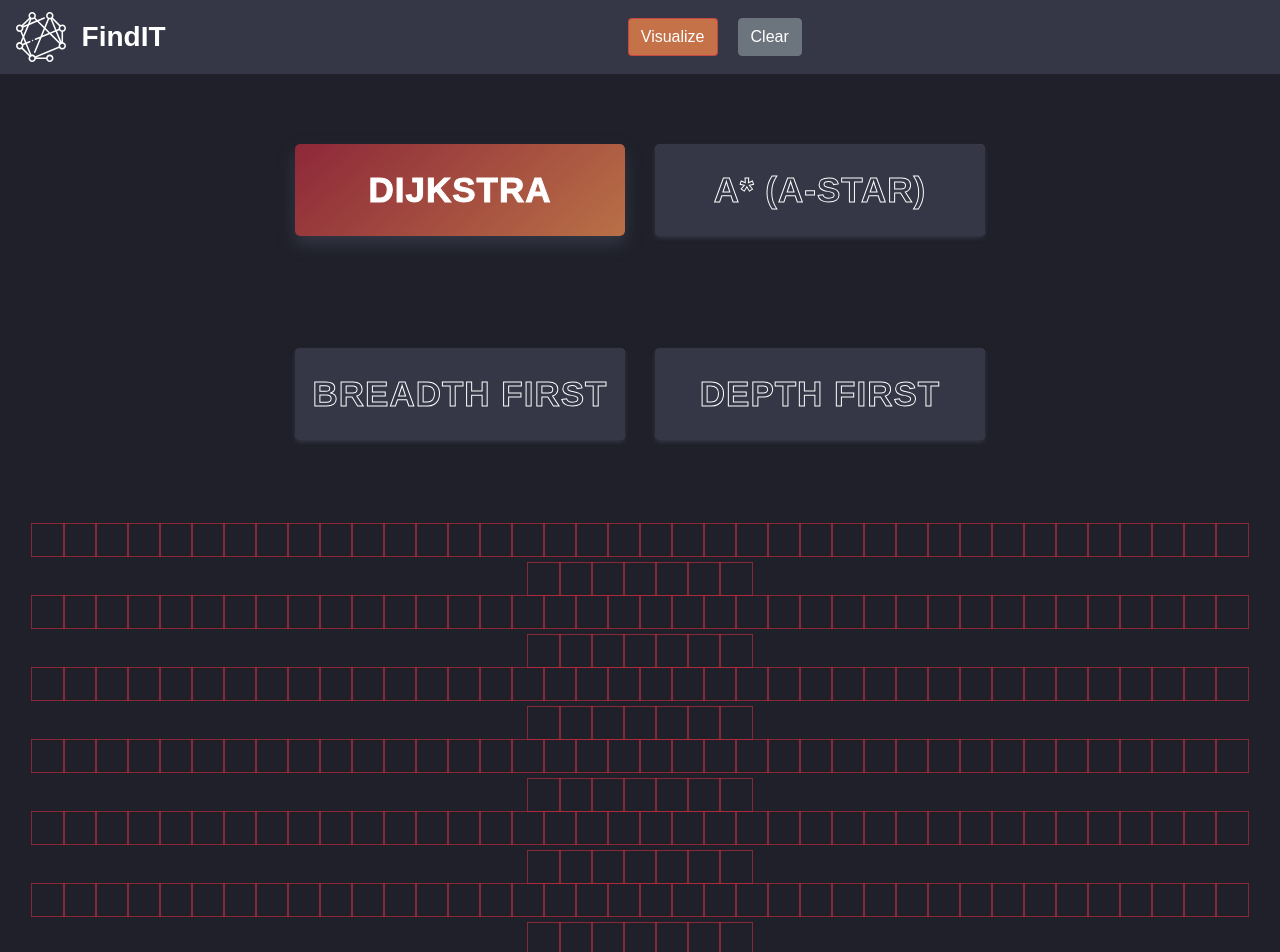
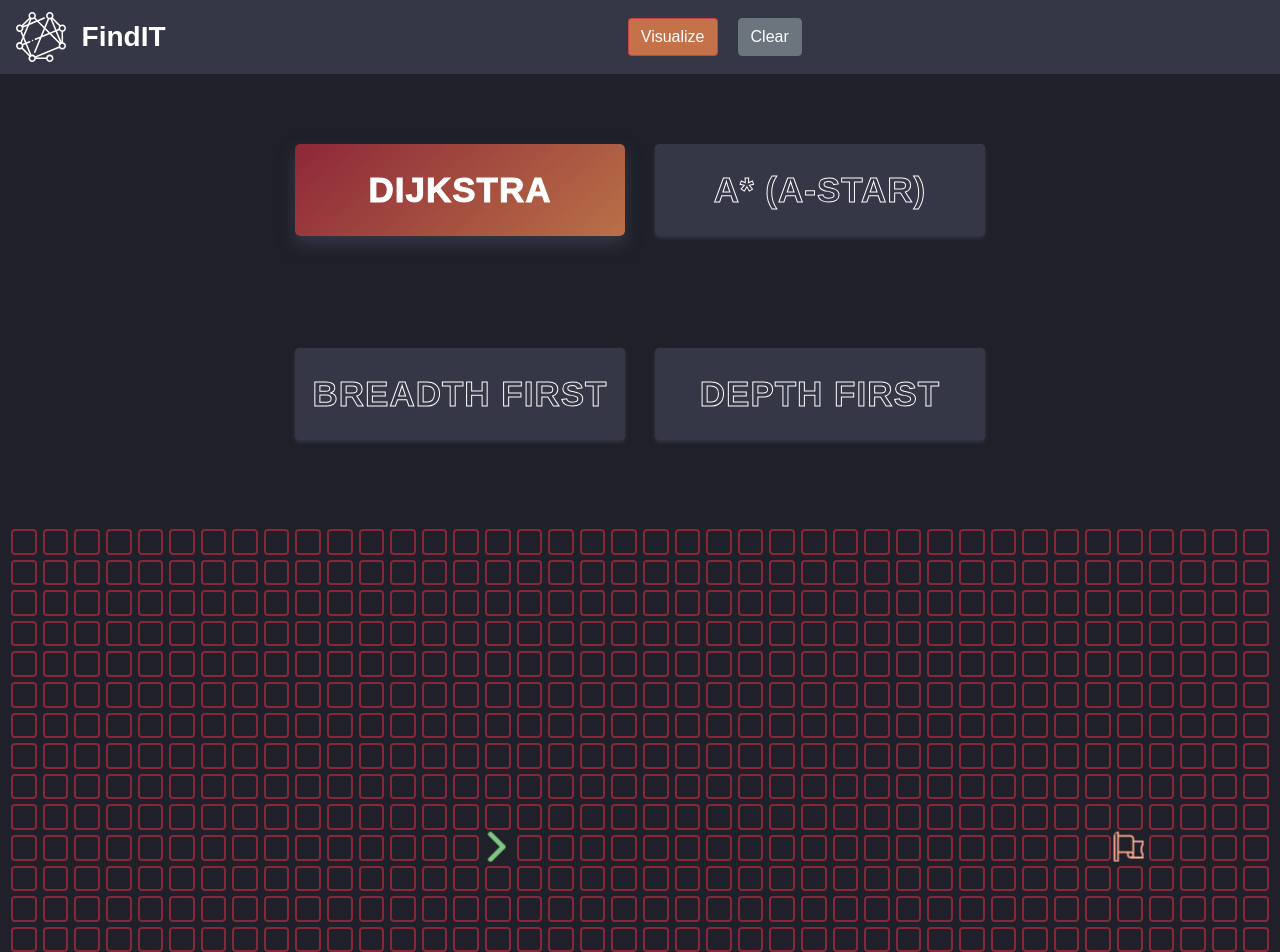
Before and after one commit to SebaLopez94/2D-Pathfinding-Visualizer, a React (Create React App) app: page / in a window 1280 px wide. Shown: the top 952 px of the page. Built offline with nearby package versions, Linux system fonts and the light colour scheme.

Commit message:
Node style modification

```diff
--- a/src/components/Grid.css
+++ b/src/components/Grid.css
@@ -8,12 +8,20 @@
 }
 
 .grid {
-  margin: 0em auto;
-  width: 95%;
   background-color: #1f2029;
+  height: 95%;
+  margin: 0 auto;
+  outline: none;
+  display: -webkit-box;
+  display: -ms-flexbox;
+  display: flex;
+  -webkit-box-orient: vertical;
+  -webkit-box-direction: normal;
+      -ms-flex-direction: column;
+          flex-direction: column;
 }
 
 .div_node {
-  margin: -6px 0;
+  margin: -4px 0;
 }
 /*# sourceMappingURL=Grid.css.map */
--- a/src/components/Grid.scss
+++ b/src/components/Grid.scss
@@ -1,12 +1,14 @@
 @import '../styles/_variables';
 
 .grid {
-  margin: 0em auto;
-
-  width: 95%;
   background-color:  $grid-background-color;
+  height: 95%;
+  margin: 0 auto;
+  outline: none;
+  display: flex;
+  flex-direction: column;
 }
 
 .div_node {
-  margin: -6px 0;
+  margin: -4px 0;
 }
--- a/src/components/Node/Node.css
+++ b/src/components/Node/Node.css
@@ -8,17 +8,22 @@
 }
 
 .node {
-  width: 32px;
-  height: 32px;
-  outline: 1.1px solid #c72c419f;
+  width: 1.6em;
+  height: 1.6em;
+  margin: 3px;
   display: inline-block;
+  border: 2px solid #c72c419f;
+  border-radius: 4px;
+  -webkit-transition: background-color 0.3s ease-out;
+  transition: background-color 0.3s ease-out;
+  cursor: pointer;
 }
 
 .node-finish {
   background-image: url("/finish.svg");
   background-repeat: no-repeat;
-  background-size: 30px;
-  outline: 0px;
+  background-size: 1.5em;
+  border: 0px;
   -webkit-animation-name: startFinishAnimation;
           animation-name: startFinishAnimation;
   -webkit-animation-duration: 3s;
@@ -32,8 +37,8 @@
 .node-start {
   background-image: url("/start.svg");
   background-repeat: no-repeat;
-  background-size: 30px;
-  outline: 0px;
+  background-size: 1.5em;
+  border: 0px;
   -webkit-animation-name: startFinishAnimation;
           animation-name: startFinishAnimation;
   -webkit-animation-duration: 3s;
@@ -46,31 +51,31 @@
 
 @-webkit-keyframes startFinishAnimation {
   0% {
-    -webkit-transform: scale(0.8);
-            transform: scale(0.8);
+    -webkit-transform: scale(1.1);
+            transform: scale(1.1);
   }
   50% {
-    -webkit-transform: scale(1.3);
-            transform: scale(1.3);
+    -webkit-transform: scale(1.5);
+            transform: scale(1.5);
   }
   100% {
-    -webkit-transform: scale(0.8);
-            transform: scale(0.8);
+    -webkit-transform: scale(1.1);
+            transform: scale(1.1);
   }
 }
 
 @keyframes startFinishAnimation {
   0% {
-    -webkit-transform: scale(0.8);
-            transform: scale(0.8);
+    -webkit-transform: scale(1.1);
+            transform: scale(1.1);
   }
   50% {
-    -webkit-transform: scale(1.3);
-            transform: scale(1.3);
+    -webkit-transform: scale(1.5);
+            transform: scale(1.5);
   }
   100% {
-    -webkit-transform: scale(0.8);
-            transform: scale(0.8);
+    -webkit-transform: scale(1.1);
+            transform: scale(1.1);
   }
 }
 
--- a/src/components/Node/Node.scss
+++ b/src/components/Node/Node.scss
@@ -1,17 +1,21 @@
 @import "../../styles/_variables";
 
 .node {
-  width: 32px;
-  height: 32px;
-  outline: 1.1px solid $node-border-color;
+  width: 1.6em;
+  height: 1.6em;
+  margin: 3px;
   display: inline-block;
+  border: 2px solid $node-border-color;
+  border-radius: 4px;
+  transition: background-color 0.3s ease-out;
+  cursor: pointer;
 }
 
 .node-finish {
   background-image: url("/finish.svg");
   background-repeat: no-repeat;
-  background-size: 30px;
-  outline: 0px;
+  background-size: 1.5em;
+  border: 0px;
   animation-name: startFinishAnimation;
   animation-duration: 3s;
   animation-fill-mode: forwards;
@@ -21,8 +25,8 @@
 .node-start {
   background-image: url("/start.svg");
   background-repeat: no-repeat;
-  background-size: 30px;
-  outline: 0px;
+  background-size: 1.5em;
+  border: 0px;
   animation-name: startFinishAnimation;
   animation-duration: 3s;
   animation-fill-mode: forwards;
@@ -30,13 +34,13 @@
 
   @keyframes startFinishAnimation {
     0% {
-      transform: scale(0.8);
+      transform: scale(1.1);
     }
     50% {
-      transform: scale(1.3);
+      transform: scale(1.5);
     }
     100% {
-      transform: scale(0.8);
+      transform: scale(1.1);
     }
   }
 }
--- a/src/factory/GridFactory.js
+++ b/src/factory/GridFactory.js
@@ -1,9 +1,11 @@
+import Constants from "../utils/constants";
+
 export default class GridFactory {
   static getInitialGrid = (startNode, finishNode) => {
     const grid = [];
-    for (let row = 0; row < 20; row++) {
+    for (let row = 0; row < Constants.ROWS; row++) {
       const currentRow = [];
-      for (let col = 0; col < 45; col++) {
+      for (let col = 0; col < Constants.COLUMNS; col++) {
         currentRow.push(this.createNode(col, row, startNode, finishNode));
       }
       grid.push(currentRow);
@@ -13,9 +15,9 @@ export default class GridFactory {
 
   static clearGrid = (startNode, finishNode) => {
     const grid = [];
-    for (let row = 0; row < 20; row++) {
+    for (let row = 0; row < Constants.ROWS; row++) {
       const currentRow = [];
-      for (let col = 0; col < 45; col++) {
+      for (let col = 0; col < Constants.COLUMNS; col++) {
         currentRow.push(this.createNode(col, row, startNode, finishNode));
         if (col === startNode.col && row === startNode.row) {
           document.getElementById(`node-${row}-${col}`).className =
--- a/src/utils/constants.js
+++ b/src/utils/constants.js
@@ -1,8 +1,9 @@
 export default class Constants {
+  static ROWS = 20;
+  static COLUMNS = 40;
 
-    static START_NODE_ROW = 10;
-    static START_NODE_COL = 15;
-    static FINISH_NODE_ROW = 10;
-    static FINISH_NODE_COL = 35;
-
+  static START_NODE_ROW = 10;
+  static START_NODE_COL = 15;
+  static FINISH_NODE_ROW = 10;
+  static FINISH_NODE_COL = 35;
 }
```
